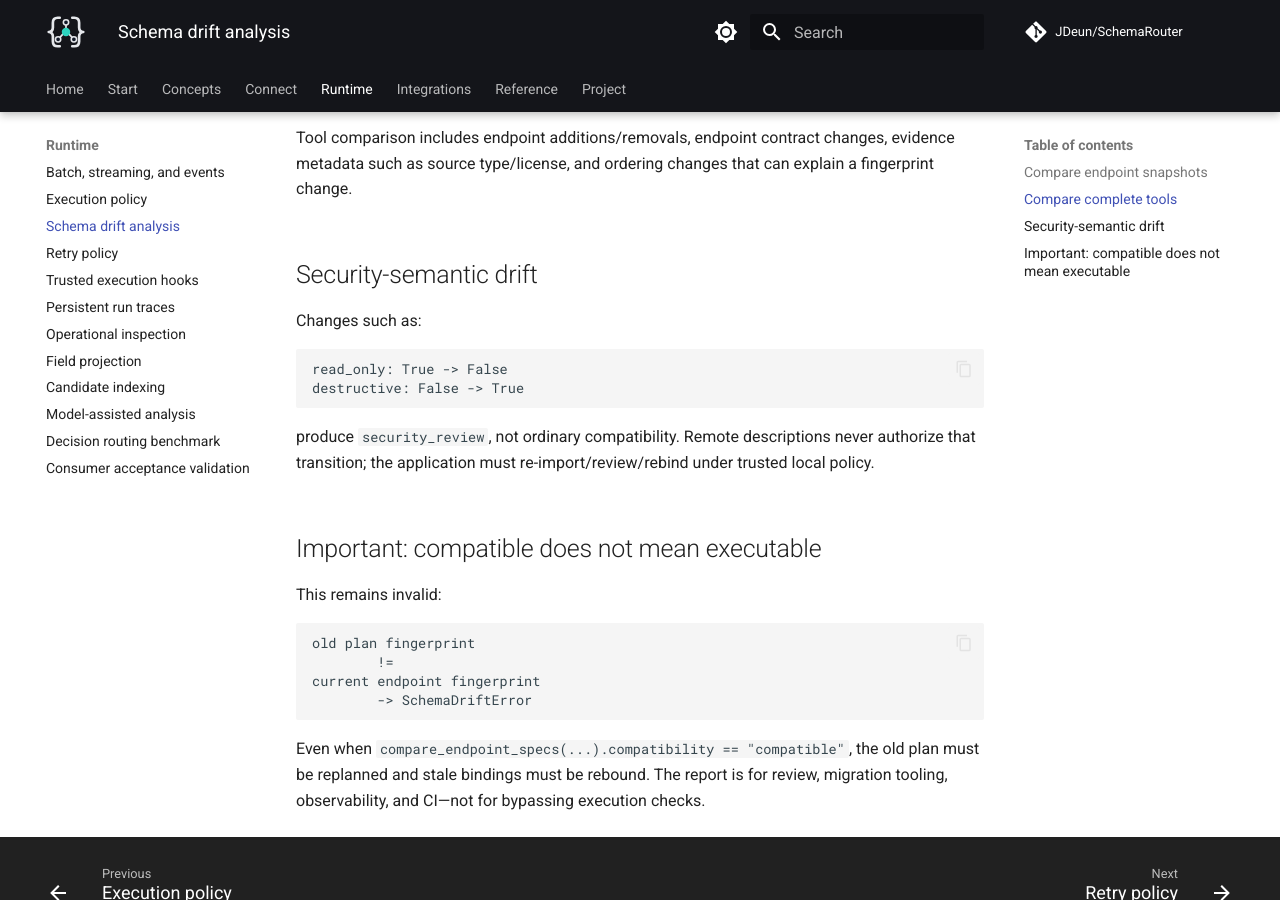
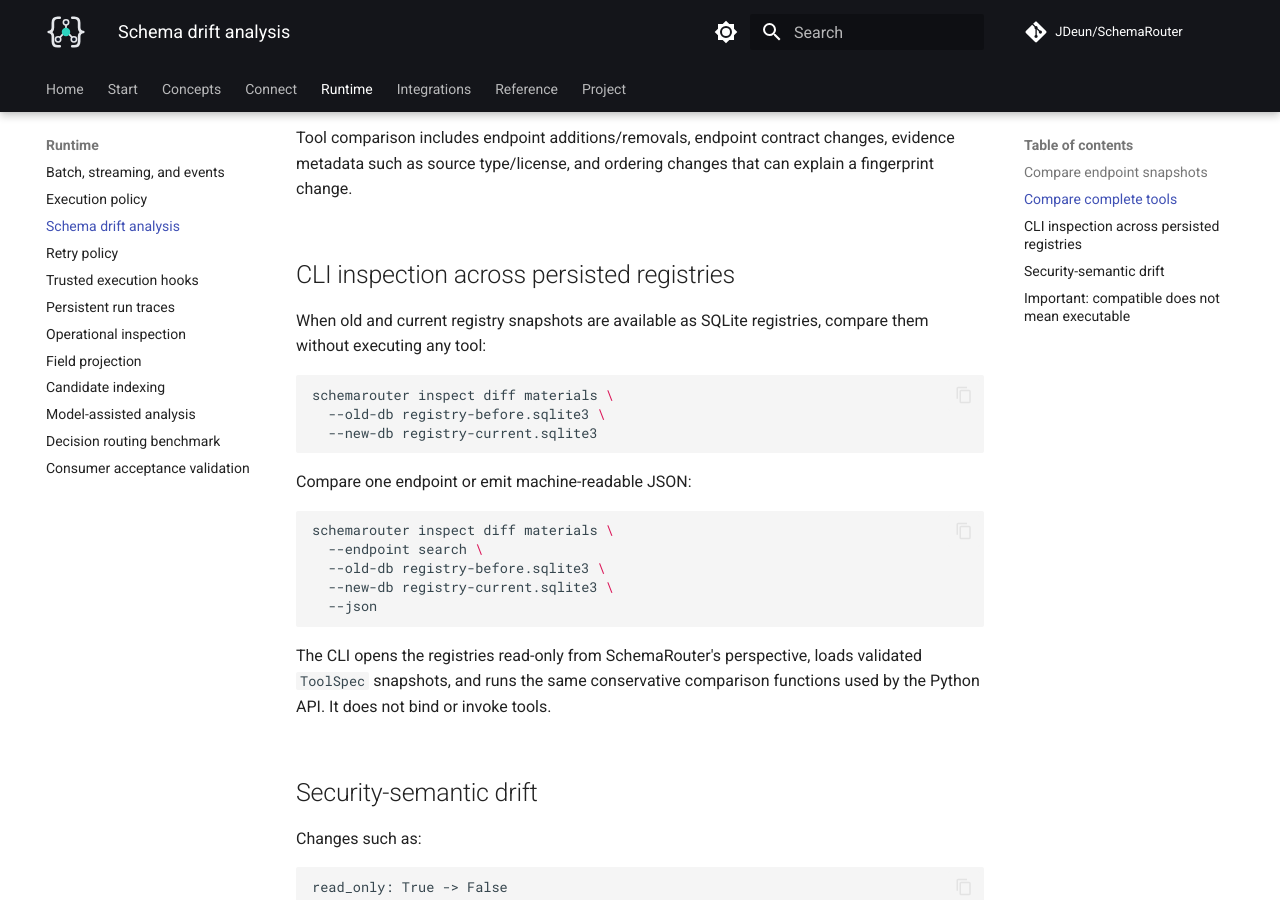
Before and after one commit to JDeun/SchemaRouter, an MkDocs documentation site: the page built from docs/guides/schema-drift.md, in a window 1280 px wide and 900 px high, scrolled down 958 px. Built offline with MkDocs 1.6.1 and Material for MkDocs 9.7.7, drawn with Linux system fonts in a browser that asks for light colours; comment, search, counter and statistics services are not loaded.

Commit message:
docs: add persisted schema diff CLI

````diff
--- a/docs/guides/schema-drift.md
+++ b/docs/guides/schema-drift.md
@@ -39,6 +39,31 @@ report = compare_tool_specs(previous_tool, current_tool)
 Tool comparison includes endpoint additions/removals, endpoint contract changes, evidence metadata
 such as source type/license, and ordering changes that can explain a fingerprint change.
 
+## CLI inspection across persisted registries
+
+When old and current registry snapshots are available as SQLite registries, compare them without
+executing any tool:
+
+```bash
+schemarouter inspect diff materials \
+  --old-db registry-before.sqlite3 \
+  --new-db registry-current.sqlite3
+```
+
+Compare one endpoint or emit machine-readable JSON:
+
+```bash
+schemarouter inspect diff materials \
+  --endpoint search \
+  --old-db registry-before.sqlite3 \
+  --new-db registry-current.sqlite3 \
+  --json
+```
+
+The CLI opens the registries read-only from SchemaRouter's perspective, loads validated `ToolSpec`
+snapshots, and runs the same conservative comparison functions used by the Python API. It does not
+bind or invoke tools.
+
 ## Security-semantic drift
 
 Changes such as:
````
